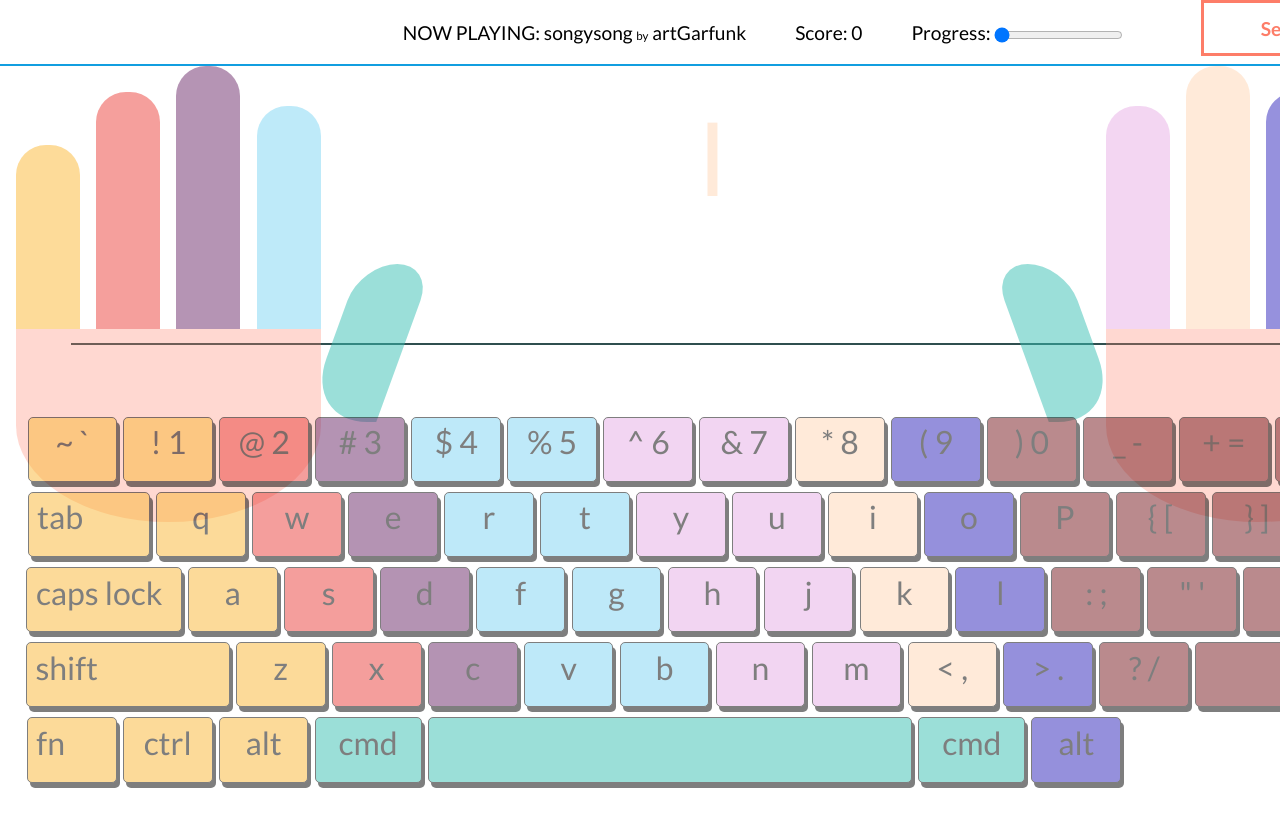
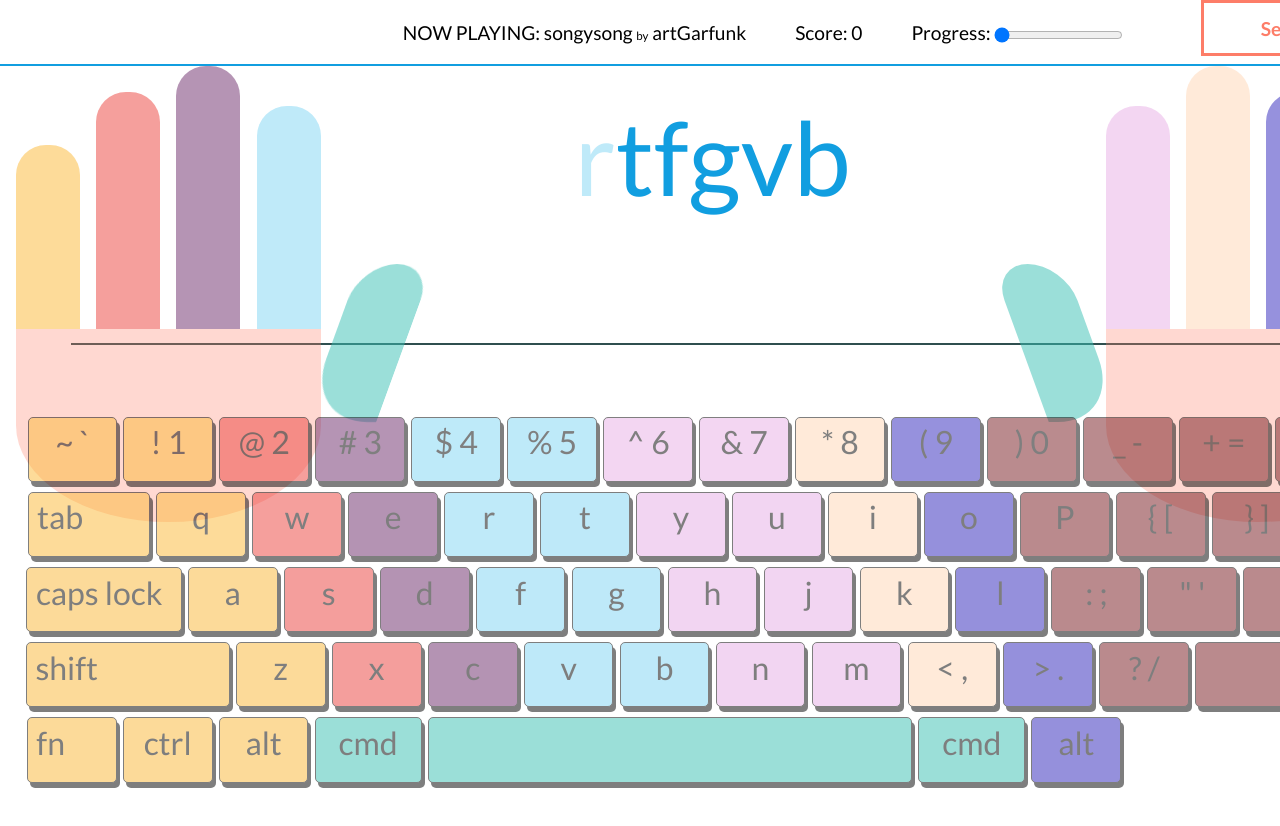
Before and after one commit to BrianLoughnane/music-types, a plain HTML site: page index.html in a window 1280 px wide. Shown: the top 826 px of the page. Drawn offline with nearby package versions, Linux system fonts and the light colour scheme.

Commit message:
mistype functionality finalized

```diff
--- a/app.js
+++ b/app.js
@@ -1,7 +1,7 @@
 
 var myApp = angular.module('myApp', []);
 myApp.controller('myController', function($scope, $http) {
-	$scope.lyrics = ['I', ' ', 'went', ' ', 'down','to','the','asdf','to', 'pray'];
+	$scope.lyrics = ['rtfgvb', ' ', 'I', ' ', 'went', ' ', 'down','to','the','asdf','to', 'pray'];
 	$scope.lyricIndex = 0;
 	$scope.word = $scope.lyrics[$scope.lyricIndex];
 
--- a/index.html
+++ b/index.html
@@ -148,7 +148,8 @@
 						ng-class="{current:
 							currentLetter == 'p' && !mistype ||
 							currentLetter == 'P' && !mistype ||
-							currentLetter == '0' && !mistype ||
+							currentLetter == '0' && !mistype
+						,incorrect:
 							mistype
 						}">
 					</div>
@@ -165,75 +166,75 @@
 				ng-class="{current: currentLetter == letter && !mistype
 		 			,incorrect: mistype && mistypedLetters.indexOf($index) > -1
 					,lpLetter:
-						letter == 'q' && $index == userInput.length && !mistype ||
-						letter == 'a' && $index == userInput.length && !mistype ||
-						letter == 'z' && $index == userInput.length && !mistype ||
-						letter == 'Q' && $index == userInput.length && !mistype ||
-						letter == 'A' && $index == userInput.length && !mistype ||
-						letter == 'Z' && $index == userInput.length && !mistype ||
-						letter == '1' && $index == userInput.length && !mistype
+						letter == 'q' && ($index <= userInput.length && !mistype || $index < userInput.length && mistype) ||
+						letter == 'a' && ($index <= userInput.length && !mistype || $index < userInput.length && mistype) ||
+						letter == 'z' && ($index <= userInput.length && !mistype || $index < userInput.length && mistype) ||
+						letter == 'Q' && ($index <= userInput.length && !mistype || $index < userInput.length && mistype) ||
+						letter == 'A' && ($index <= userInput.length && !mistype || $index < userInput.length && mistype) ||
+						letter == 'Z' && ($index <= userInput.length && !mistype || $index < userInput.length && mistype) ||
+						letter == '1' && ($index <= userInput.length && !mistype || $index < userInput.length && mistype)
 					,lrLetter:
-						letter == 'w' && $index == userInput.length && !mistype ||
-						letter == 's' && $index == userInput.length && !mistype ||
-						letter == 'x' && $index == userInput.length && !mistype ||
-						letter == 'W' && $index == userInput.length && !mistype ||
-						letter == 'S' && $index == userInput.length && !mistype ||
-						letter == 'X' && $index == userInput.length && !mistype ||
-						letter == '2' && $index == userInput.length && !mistype
+						letter == 'w' && ($index <= userInput.length && !mistype || $index < userInput.length && mistype) ||
+						letter == 's' && ($index <= userInput.length && !mistype || $index < userInput.length && mistype) ||
+						letter == 'x' && ($index <= userInput.length && !mistype || $index < userInput.length && mistype) ||
+						letter == 'W' && ($index <= userInput.length && !mistype || $index < userInput.length && mistype) ||
+						letter == 'S' && ($index <= userInput.length && !mistype || $index < userInput.length && mistype) ||
+						letter == 'X' && ($index <= userInput.length && !mistype || $index < userInput.length && mistype) ||
+						letter == '2' && ($index <= userInput.length && !mistype || $index < userInput.length && mistype)
 					,lmLetter:
-						letter == 'e' && $index == userInput.length && !mistype ||
-						letter == 'd' && $index == userInput.length && !mistype ||
-						letter == 'c' && $index == userInput.length && !mistype ||
-						letter == 'E' && $index == userInput.length && !mistype ||
-						letter == 'D' && $index == userInput.length && !mistype ||
-						letter == 'C' && $index == userInput.length && !mistype ||
-						letter == '3' && $index == userInput.length && !mistype
+						letter == 'e' && ($index <= userInput.length && !mistype || $index < userInput.length && mistype) ||
+						letter == 'd' && ($index <= userInput.length && !mistype || $index < userInput.length && mistype) ||
+						letter == 'c' && ($index <= userInput.length && !mistype || $index < userInput.length && mistype) ||
+						letter == 'E' && ($index <= userInput.length && !mistype || $index < userInput.length && mistype) ||
+						letter == 'D' && ($index <= userInput.length && !mistype || $index < userInput.length && mistype) ||
+						letter == 'C' && ($index <= userInput.length && !mistype || $index < userInput.length && mistype) ||
+						letter == '3' && ($index <= userInput.length && !mistype || $index < userInput.length && mistype)
 					,liLetter:
-						letter == 'r' && $index == userInput.length && !mistype ||
-						letter == 't' && $index == userInput.length && !mistype ||
-						letter == 'f' && $index == userInput.length && !mistype ||
-						letter == 'g' && $index == userInput.length && !mistype ||
-						letter == 'v' && $index == userInput.length && !mistype ||
-						letter == 'b' && $index == userInput.length && !mistype ||
-						letter == 'R' && $index == userInput.length && !mistype ||
-						letter == 'T' && $index == userInput.length && !mistype ||
-						letter == 'F' && $index == userInput.length && !mistype ||
-						letter == 'G' && $index == userInput.length && !mistype ||
-						letter == 'V' && $index == userInput.length && !mistype ||
-						letter == 'B' && $index == userInput.length && !mistype ||
-						letter == '4' && $index == userInput.length && !mistype ||
-						letter == '5' && $index == userInput.length && !mistype
+						letter == 'r' && ($index <= userInput.length && !mistype || $index < userInput.length && mistype) ||
+						letter == 't' && ($index <= userInput.length && !mistype || $index < userInput.length && mistype) ||
+						letter == 'f' && ($index <= userInput.length && !mistype || $index < userInput.length && mistype) ||
+						letter == 'g' && ($index <= userInput.length && !mistype || $index < userInput.length && mistype) ||
+						letter == 'v' && ($index <= userInput.length && !mistype || $index < userInput.length && mistype) ||
+						letter == 'b' && ($index <= userInput.length && !mistype || $index < userInput.length && mistype) ||
+						letter == 'R' && ($index <= userInput.length && !mistype || $index < userInput.length && mistype) ||
+						letter == 'T' && ($index <= userInput.length && !mistype || $index < userInput.length && mistype) ||
+						letter == 'F' && ($index <= userInput.length && !mistype || $index < userInput.length && mistype) ||
+						letter == 'G' && ($index <= userInput.length && !mistype || $index < userInput.length && mistype) ||
+						letter == 'V' && ($index <= userInput.length && !mistype || $index < userInput.length && mistype) ||
+						letter == 'B' && ($index <= userInput.length && !mistype || $index < userInput.length && mistype) ||
+						letter == '4' && ($index <= userInput.length && !mistype || $index < userInput.length && mistype) ||
+						letter == '5' && ($index <= userInput.length && !mistype || $index < userInput.length && mistype)
 					,riLetter:
-						letter == 'y' && $index == userInput.length && !mistype ||
-						letter == 'u' && $index == userInput.length && !mistype ||
-						letter == 'h' && $index == userInput.length && !mistype ||
-						letter == 'j' && $index == userInput.length && !mistype ||
-						letter == 'n' && $index == userInput.length && !mistype ||
-						letter == 'm' && $index == userInput.length && !mistype ||
-						letter == 'Y' && $index == userInput.length && !mistype ||
-						letter == 'U' && $index == userInput.length && !mistype ||
-						letter == 'H' && $index == userInput.length && !mistype ||
-						letter == 'J' && $index == userInput.length && !mistype ||
-						letter == 'N' && $index == userInput.length && !mistype ||
-						letter == 'M' && $index == userInput.length && !mistype ||
-						letter == '6' && $index == userInput.length && !mistype ||
-						letter == '7' && $index == userInput.length && !mistype
+						letter == 'y' && ($index <= userInput.length && !mistype || $index < userInput.length && mistype) ||
+						letter == 'u' && ($index <= userInput.length && !mistype || $index < userInput.length && mistype) ||
+						letter == 'h' && ($index <= userInput.length && !mistype || $index < userInput.length && mistype) ||
+						letter == 'j' && ($index <= userInput.length && !mistype || $index < userInput.length && mistype) ||
+						letter == 'n' && ($index <= userInput.length && !mistype || $index < userInput.length && mistype) ||
+						letter == 'm' && ($index <= userInput.length && !mistype || $index < userInput.length && mistype) ||
+						letter == 'Y' && ($index <= userInput.length && !mistype || $index < userInput.length && mistype) ||
+						letter == 'U' && ($index <= userInput.length && !mistype || $index < userInput.length && mistype) ||
+						letter == 'H' && ($index <= userInput.length && !mistype || $index < userInput.length && mistype) ||
+						letter == 'J' && ($index <= userInput.length && !mistype || $index < userInput.length && mistype) ||
+						letter == 'N' && ($index <= userInput.length && !mistype || $index < userInput.length && mistype) ||
+						letter == 'M' && ($index <= userInput.length && !mistype || $index < userInput.length && mistype) ||
+						letter == '6' && ($index <= userInput.length && !mistype || $index < userInput.length && mistype) ||
+						letter == '7' && ($index <= userInput.length && !mistype || $index < userInput.length && mistype)
 					,rmLetter:
-						letter == 'i' && $index == userInput.length && !mistype ||
-						letter == 'k' && $index == userInput.length && !mistype ||
-						letter == 'I' && $index == userInput.length && !mistype ||
-						letter == 'K' && $index == userInput.length && !mistype ||
-						letter == '8' && $index == userInput.length && !mistype
+						letter == 'i' && ($index <= userInput.length && !mistype || $index < userInput.length && mistype) ||
+						letter == 'k' && ($index <= userInput.length && !mistype || $index < userInput.length && mistype) ||
+						letter == 'I' && ($index <= userInput.length && !mistype || $index < userInput.length && mistype) ||
+						letter == 'K' && ($index <= userInput.length && !mistype || $index < userInput.length && mistype) ||
+						letter == '8' && ($index <= userInput.length && !mistype || $index < userInput.length && mistype)
 					,rrLetter:
-						letter == 'o' && $index == userInput.length && !mistype ||
-						letter == 'l' && $index == userInput.length && !mistype ||
-						letter == 'O' && $index == userInput.length && !mistype ||
-						letter == 'L' && $index == userInput.length && !mistype ||
-						letter == '9' && $index == userInput.length && !mistype
+						letter == 'o' && ($index <= userInput.length && !mistype || $index < userInput.length && mistype) ||
+						letter == 'l' && ($index <= userInput.length && !mistype || $index < userInput.length && mistype) ||
+						letter == 'O' && ($index <= userInput.length && !mistype || $index < userInput.length && mistype) ||
+						letter == 'L' && ($index <= userInput.length && !mistype || $index < userInput.length && mistype) ||
+						letter == '9' && ($index <= userInput.length && !mistype || $index < userInput.length && mistype)
 					,rpLetter:
-						letter == 'p' && $index == userInput.length && !mistype ||
-						letter == 'P' && $index == userInput.length && !mistype ||
-						letter == '0' && $index == userInput.length && !mistype
+						letter == 'p' && ($index <= userInput.length && !mistype || $index < userInput.length && mistype) ||
+						letter == 'P' && ($index <= userInput.length && !mistype || $index < userInput.length && mistype) ||
+						letter == '0' && ($index <= userInput.length && !mistype || $index < userInput.length && mistype)
 				}"
 			>{{ letter }}</span>
 			<span ng-if='isSpace' class='isSpace'>(space)</span>
@@ -258,7 +259,7 @@
 			<span class="zero rpKey" 	ng-class="{current: currentLetter == '0' && !mistype || currentLetter == ')' && !mistype }">) 0</span>
 			<span class="dash rpKey" 	ng-class="{current: currentLetter == '-' && !mistype || currentLetter == '_' && !mistype }">_ -</span>
 			<span class="equals rpKey" 	ng-class="{current: currentLetter == '=' && !mistype || currentLetter == '+' && !mistype }">+ =</span>
-			<span class="delete rpKey" 	ng-class="{current: mistype}">delete</span>
+			<span class="delete rpKey" 	ng-class="{incorrect: mistype}">delete</span>
 		</div>
 		<div class="row2">
 			<span class="tab lpKey" ng-class="{current: false}">tab</span>
```
Also changed, not shown: style.css (+7 -1 lines).
